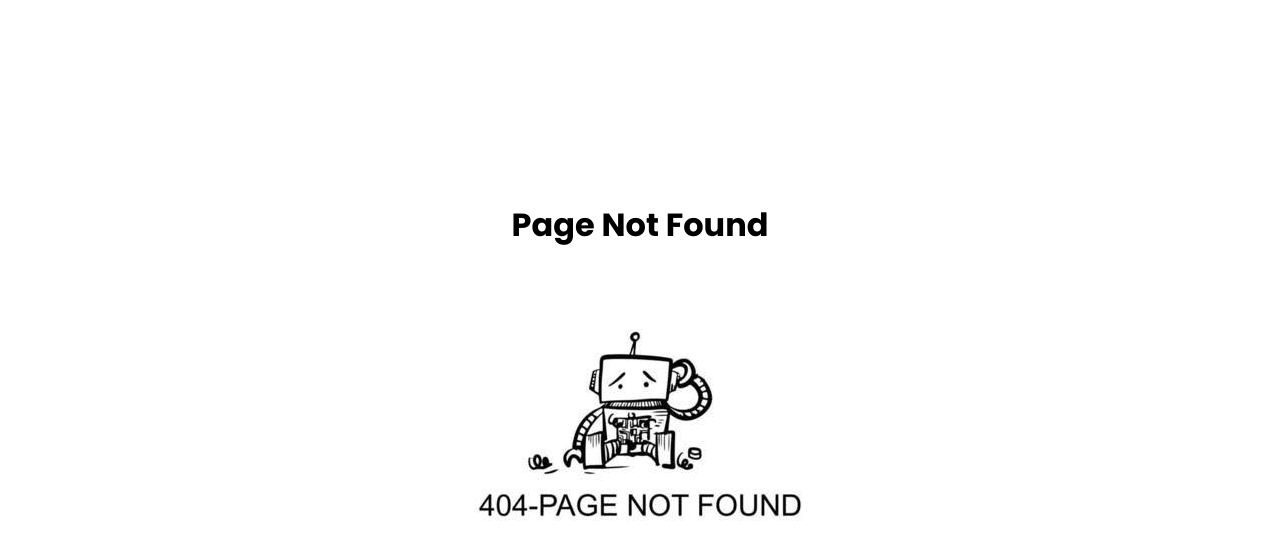
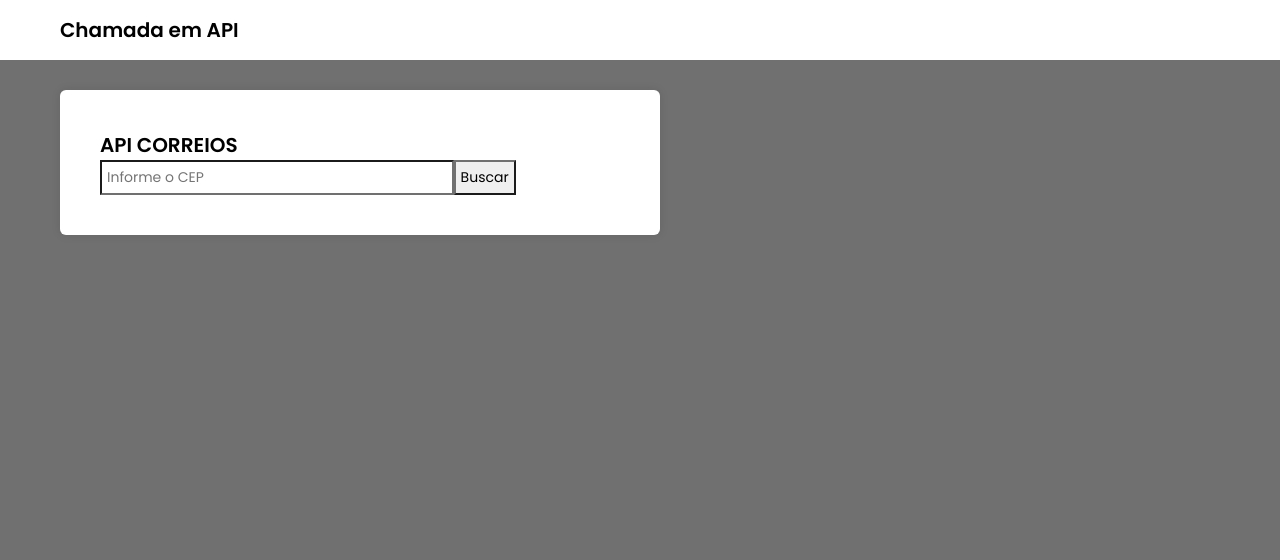
Before and after one commit to 11pedrofxx/curso-react, a React (Create React App) app: page /api in a window 1280 px wide. Before the commit this address had no page. Shown: the top 560 px of the page. Built offline with nearby package versions, Linux system fonts and the light colour scheme.

Commit message:
Chamada em API

```diff
--- a/package.json
+++ b/package.json
@@ -7,6 +7,7 @@
     "@testing-library/jest-dom": "^6.9.1",
     "@testing-library/react": "^16.3.2",
     "@testing-library/user-event": "^13.5.0",
+    "axios": "^1.20.0",
     "react": "^19.2.8",
     "react-dom": "^19.2.8",
     "react-router-dom": "^7.18.2",
--- a/src/pages/app/index.jsx
+++ b/src/pages/app/index.jsx
@@ -17,7 +17,8 @@
       <br />
       <Link to={'comp'}>Ir para componentes</Link> <br />
       <Link to={'renderizacao'}>Ir para Renderização Condicional</Link> <br />
-      <Link to={'efeitos'}>Ir para efeitos</Link>
+      <Link to={'efeitos'}>Ir para efeitos</Link> <br />
+      <Link to={'api'}>Ir para chamada em API</Link>
 
     </section>
 
--- /dev/null
+++ b/src/pages/chamadaApi/index.jsx
@@ -0,0 +1,39 @@
+import './index.scss'
+import Cabecalho from '../../components/cabecalho'
+import { useState } from 'react';
+import axios from 'axios';
+
+export default function Api() {
+    const [cep, setcep] = useState('');
+    const [resposta, setresposta] = useState('');
+
+    async function BuscarCEP() {
+        let url = `https://viacep.com.br/ws/${cep}/json/`
+
+        let resp = await axios.get(url);
+        let dados = resp.data
+
+        let msg = dados.logradouro + ', ' + dados.bairro + ', ' + dados.localidade + '/' + dados.uf
+        setresposta(msg)
+     }
+
+    return(
+        <div className='pagina-api pagina'>
+
+            <Cabecalho titulo='Chamada em API'/>
+            <section className='secao'>
+                <h1>API CORREIOS</h1>
+
+                <div>
+                    <input type="text" placeholder='Informe o CEP' value={cep} onChange={e => setcep(e.target.value)}/>
+                    <button onClick={BuscarCEP}>Buscar</button>
+                </div>
+
+                <h1>
+                    {resposta}
+                </h1>
+            </section>
+        </div>
+    );
+
+}
--- /dev/null
+++ b/src/pages/chamadaApi/index.scss
@@ -0,0 +1,3 @@
+.pagina-api {
+
+}
--- a/src/router.jsx
+++ b/src/router.jsx
@@ -9,6 +9,7 @@
 import Comp from './pages/comp/index.jsx';
 import RenderizacaoCondicional from './pages/RenderizacaoCond/index.jsx';
 import Efeitos from './pages/efeitos/index.jsx';
+import Api from './pages/chamadaApi/index.jsx';
 
 export default function roteacao() {
 
@@ -25,6 +26,7 @@
                 <Route path = '/comp' element = {<Comp />} />
                 <Route path = '/renderizacao' element = {<RenderizacaoCondicional />} />
                 <Route path = '/efeitos' element = {<Efeitos />} />
+                <Route path = '/api' element = {<Api />} />
 
                 <Route path='*' element ={<NaoEncontrado />} />
             </Routes>
```
Also changed, not shown: 1 other file (tests, documents, lock files or other folders).
